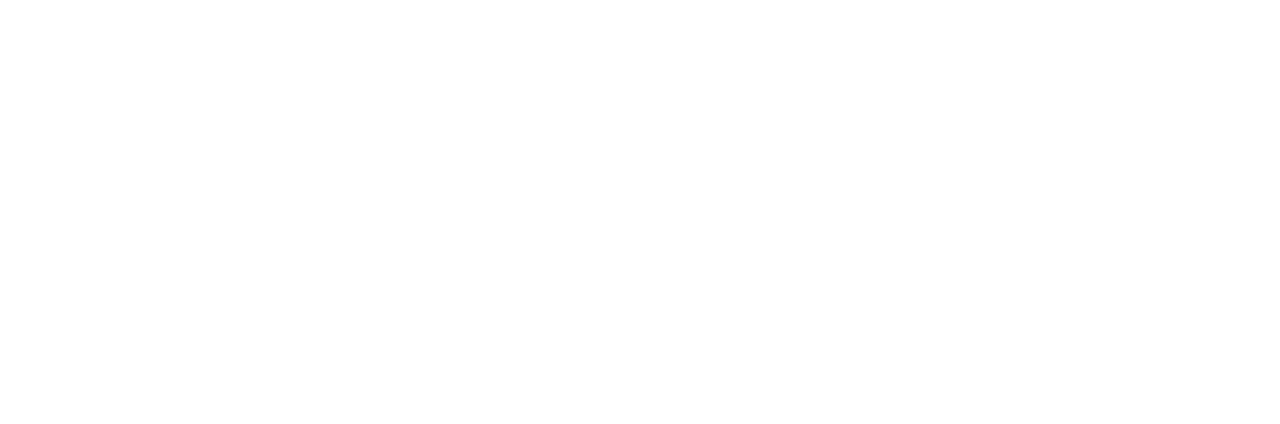
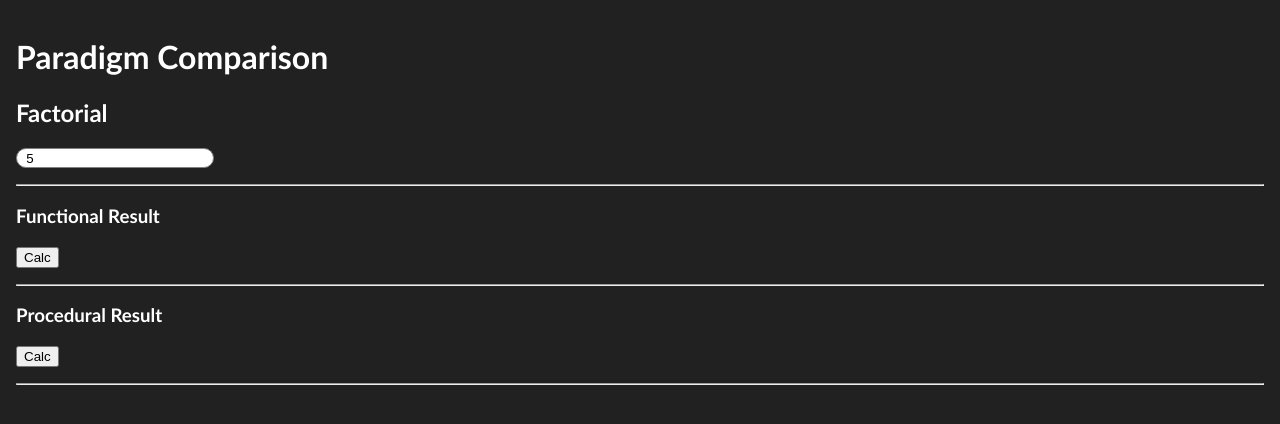
Before and after one commit to vinicius-godoy/topicos-especiais, a website: page index.html in a window 1280 px wide. Drawn offline with Linux system fonts and the light colour scheme.

Commit message:
Finish Factorial Comparison

```diff
--- a/index.html
+++ b/index.html
@@ -1 +1,23 @@
-<div id="app"></div>
+<!DOCTYPE html>
+<html>
+  <head>
+    <link rel="stylesheet" href="style.css" />
+  </head>
+
+  <body>
+    <div id="app">
+      <h1>Paradigm Comparison</h1>
+      <h2>Factorial</h2>
+      <input type="number" id="input-n" value="5" />
+      <hr />
+      <h3>Functional Result</h3>
+      <div id="func-sum-result"></div>
+      <button id="func-btn">Calc</button>
+      <hr />
+      <h3>Procedural Result</h3>
+      <div id="oo-sum-result"></div>
+      <button id="oo-btn">Calc</button>
+      <hr />
+    </div>
+  </body>
+</html>
--- a/style.css
+++ b/style.css
@@ -1,3 +1,23 @@
-h1, h2 {
-  font-family: Lato;
+body {
+  padding: 0;
+  margin: 0;
+  font-family: 'Gill Sans', 'Gill Sans MT', Calibri, 'Trebuchet MS', sans-serif;
+  overflow-x: hidden;
 }
+
+#app {
+  height: 100vh;
+  padding: 1em;
+  background-color: rgba(0, 0, 0, 0.87);
+  color: #fff;
+}
+
+input {
+  border-radius: 1em;
+  border: 1px solid grey;
+  padding: 0.1em 0.7em;
+}
+
+hr {
+  margin: 1em 0 1em 0;
+}
```
Also changed, not shown: index.js (+32 -4 lines).
